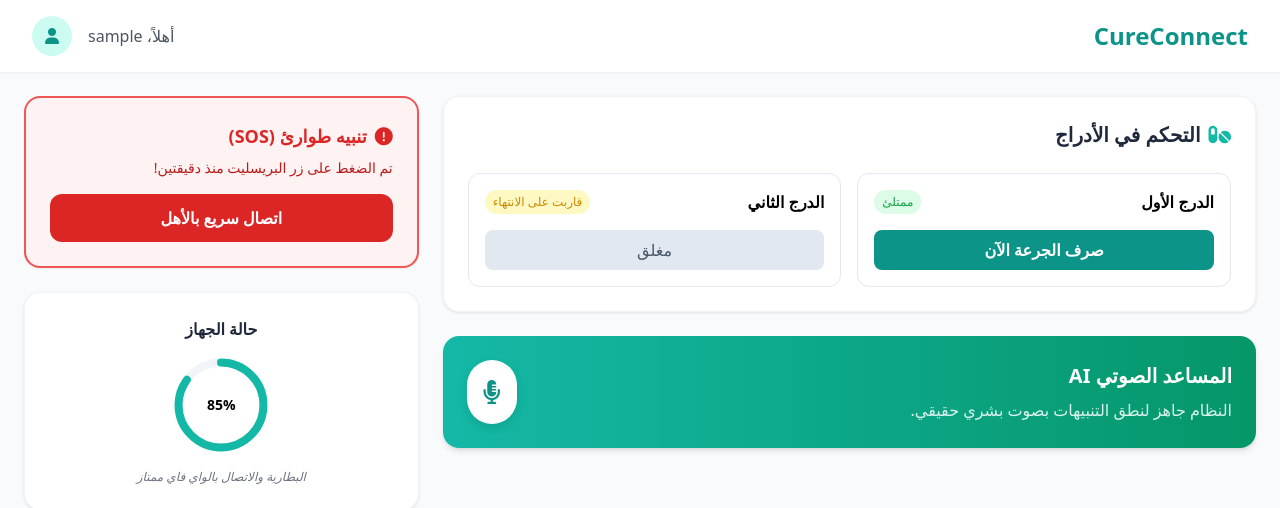
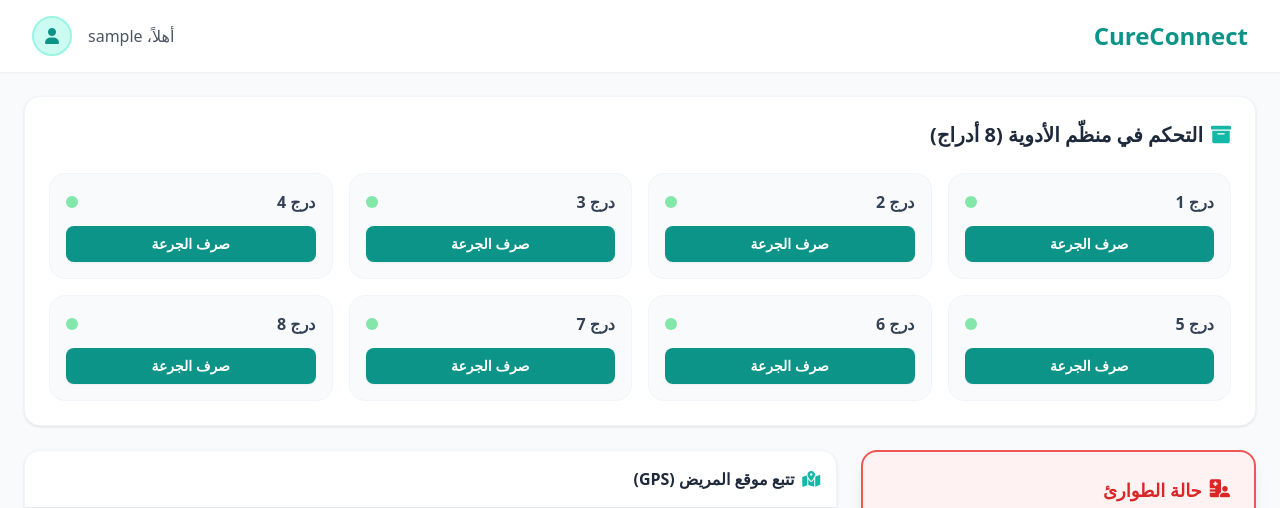
Before and after one commit to moamentorky8/Cureconnect_software, a Flask app: template Web_App/templates/dashboard.html in a window 1280 px wide. Shown: the top 508 px of the page. Run offline with Flask 3, Linux system fonts and the light colour scheme; the template is opened without the code that fills it: most values are stand-ins (such as "Sample title", 1, 10 or a date in 2020); parts of the project's set-up code (start-up, migrations or seed data) failed here and were passed over; some libraries are stand-ins or nearby versions; grey boxes are pictures that could not be loaded.

Commit message:
Update dashboard.html

```diff
--- a/Web_App/templates/dashboard.html
+++ b/Web_App/templates/dashboard.html
@@ -3,89 +3,115 @@
 <head>
     <meta charset="UTF-8">
     <meta name="viewport" content="width=device-width, initial-scale=1.0">
-    <title>CureConnect - لوحة التحكم</title>
+    <title>CureConnect - لوحة التحكم المتكاملة</title>
     <script src="https://cdn.tailwindcss.com"></script>
     <link rel="stylesheet" href="https://cdnjs.cloudflare.com/ajax/libs/font-awesome/6.0.0/css/all.min.css">
     <link rel="stylesheet" href="{{ url_for('static', filename='css/style.css') }}">
 </head>
 <body class="bg-slate-50 font-sans">
 
-    <nav class="bg-white shadow-sm py-4 px-8 flex justify-between items-center">
+    <nav class="bg-white shadow-sm py-4 px-8 flex justify-between items-center sticky top-0 z-50">
         <div class="flex items-center gap-3">
             <h1 class="text-2xl font-bold text-teal-600">CureConnect</h1>
         </div>
         <div class="flex items-center gap-4">
             <span class="text-gray-600 font-medium">أهلاً، {{ user_name }}</span>
-            <div class="user-avatar-icon w-10 h-10 bg-teal-100 rounded-full flex items-center justify-center text-teal-600">
+            <div class="user-avatar-icon w-10 h-10 bg-teal-100 rounded-full flex items-center justify-center text-teal-600 border-2 border-teal-200">
                 <i class="fa-solid fa-user"></i>
             </div>
         </div>
     </nav>
 
-    <div class="max-w-7xl mx-auto p-6 grid grid-cols-1 lg:grid-cols-3 gap-6">
+    <main class="max-w-7xl mx-auto p-4 md:p-6 space-y-6">
 
-        <div class="lg:col-span-2 space-y-6">
         <div class="stat-card">
             <h3 class="text-xl font-bold mb-6 flex items-center gap-2 text-slate-800">
-                    <i class="fa-solid fa-pills text-teal-500"></i> التحكم في الأدراج
+                <i class="fa-solid fa-box-archive text-teal-500"></i> التحكم في منظّم الأدوية (8 أدراج)
             </h3>
-                <div class="grid grid-cols-1 md:grid-cols-2 gap-4">
-                    <div class="drawer-box p-4 border border-slate-200 rounded-xl hover:border-teal-400 transition">
-                        <div class="flex justify-between items-center mb-4">
-                            <span class="font-bold">الدرج الأول</span>
-                            <span class="status-pill px-2 py-1 bg-green-100 text-green-600 text-xs rounded-full">ممتلئ</span>
+            <div class="grid grid-cols-2 md:grid-cols-4 gap-4">
+                {% for i in range(1, 9) %}
+                <div class="drawer-box p-4 border border-slate-100 rounded-2xl bg-slate-50 hover:bg-white hover:shadow-md transition-all group">
+                    <div class="flex justify-between items-center mb-3">
+                        <span class="font-bold text-slate-700">درج {{ i }}</span>
+                        <div class="w-3 h-3 rounded-full bg-green-400 animate-pulse"></div>
                     </div>
-                        <button class="btn-primary w-full py-2">صرف الجرعة الآن</button>
+                    <button onclick="dispenseMedicine({{ i }})" class="btn-primary w-full py-2 text-sm shadow-sm group-hover:scale-105 transition-transform">
+                        صرف الجرعة
+                    </button>
                 </div>
-                    <div class="drawer-box p-4 border border-slate-200 rounded-xl hover:border-teal-400 transition">
-                        <div class="flex justify-between items-center mb-4">
-                            <span class="font-bold">الدرج الثاني</span>
-                            <span class="status-pill px-2 py-1 bg-yellow-100 text-yellow-600 text-xs rounded-full">قاربت على الانتهاء</span>
+                {% endfor %}
             </div>
-                        <button class="w-full bg-slate-200 text-slate-600 py-2 rounded-lg cursor-not-allowed">مغلق</button>
+        </div>
+
+        <div class="grid grid-cols-1 lg:grid-cols-3 gap-6">
+
+            <div class="lg:col-span-1 space-y-6">
+                <div class="sos-card p-6 rounded-2xl shadow-lg border-2 border-red-100">
+                    <h3 class="text-red-600 font-bold text-lg mb-2 flex items-center gap-2">
+                        <i class="fa-solid fa-hospital-user animate-bounce"></i> حالة الطوارئ
+                    </h3>
+                    <p class="text-slate-600 mb-4 text-sm leading-relaxed">عند ضغط المريض على البريسليت، سيتم تفعيل التنبيه والاتصال بالأهل فوراً.</p>
+                    <button class="w-full bg-red-600 text-white py-4 rounded-xl font-bold hover:bg-red-700 transition shadow-lg flex items-center justify-center gap-2">
+                        <i class="fa-solid fa-phone"></i> اتصال سريع بالأهل
+                    </button>
+                </div>
+
+                <div class="stat-card">
+                    <h3 class="font-bold text-slate-800 mb-4 flex items-center gap-2">
+                        <i class="fa-solid fa-address-card text-teal-500"></i> بيانات المريض
+                    </h3>
+                    <div class="space-y-4">
+                        <div class="flex justify-between border-b pb-2">
+                            <span class="text-gray-500">الاسم:</span>
+                            <span class="font-medium">{{ user_name }}</span>
+                        </div>
+                        <div class="flex justify-between border-b pb-2">
+                            <span class="text-gray-500">العمر:</span>
+                            <span class="font-medium">65 عاماً</span>
+                        </div>
+                        <div class="flex justify-between border-b pb-2">
+                            <span class="text-gray-500">فصيلة الدم:</span>
+                            <span class="font-bold text-red-500">O+</span>
+                        </div>
+                        <div class="flex justify-between">
+                            <span class="text-gray-500">حالات مزمنة:</span>
+                            <span class="text-xs bg-teal-50 text-teal-700 px-2 py-1 rounded">السكري / الضغط</span>
+                        </div>
                     </div>
                 </div>
             </div>
 
-            <div class="bg-gradient-to-r from-teal-500 to-emerald-600 p-6 rounded-2xl shadow-md text-white">
+            <div class="lg:col-span-2 space-y-6">
+                <div class="stat-card p-0 overflow-hidden min-h-[400px] flex flex-col">
+                    <div class="p-4 border-b">
+                        <h3 class="font-bold text-slate-800 flex items-center gap-2">
+                            <i class="fa-solid fa-map-location-dot text-teal-500"></i> تتبع موقع المريض (GPS)
+                        </h3>
+                    </div>
+                    <div class="flex-grow bg-slate-200">
+                        <iframe
+                            src="https://www.google.com/maps/embed?pb=!1m18!1m12!1m3!1d3412.3564!2d29.918!3d31.215"
+                            width="100%" height="400" style="border:0;" allowfullscreen="" loading="lazy">
+                        </iframe>
+                    </div>
+                </div>
+
+                <div class="bg-gradient-to-r from-teal-600 to-teal-400 p-6 rounded-2xl shadow-md text-white">
                     <div class="flex justify-between items-center">
                         <div>
-                        <h3 class="text-xl font-bold mb-2">المساعد الصوتي AI</h3>
-                        <p class="text-teal-50 Richmond-light">النظام جاهز لنطق التنبيهات بصوت بشري حقيقي.</p>
+                            <h3 class="text-xl font-bold mb-1">المساعد الصوتي الذكي</h3>
+                            <p class="text-teal-50 text-sm">التنبيهات الصوتية مفعلة لضمان استلام الدواء في موعده.</p>
                         </div>
-                    <button class="ai-mic-btn">
-                        <i class="fa-solid fa-microphone-lines text-2xl"></i>
+                        <button class="ai-mic-btn bg-white text-teal-600 p-4 rounded-full shadow-xl hover:scale-110 transition active:scale-95">
+                            <i class="fa-solid fa-volume-high text-2xl"></i>
                         </button>
                     </div>
                 </div>
             </div>
 
-        <div class="space-y-6">
-            <div class="sos-card p-6 rounded-2xl shadow-sm">
-                <h3 class="text-red-600 font-bold text-lg mb-2 flex items-center gap-2">
-                    <i class="fa-solid fa-circle-exclamation"></i> تنبيه طوارئ (SOS)
-                </h3>
-                <p class="text-red-700 mb-4 text-sm">تم الضغط على زر البريسليت منذ دقيقتين!</p>
-                <button class="w-full bg-red-600 text-white py-3 rounded-xl font-bold hover:bg-red-700 transition">
-                    اتصال سريع بالأهل
-                </button>
         </div>
+    </main>
 
-            <div class="stat-card">
-                <h3 class="font-bold text-slate-800 mb-4 text-center">حالة الجهاز</h3>
-                <div class="flex justify-center mb-4">
-                    <div class="relative w-24 h-24">
-                        <svg class="w-full h-full" viewBox="0 0 36 36">
-                            <path class="text-slate-100" stroke-width="3" stroke="currentColor" fill="none" d="M18 2.0845 a 15.9155 15.9155 0 0 1 0 31.831 a 15.9155 15.9155 0 0 1 0 -31.831" />
-                            <path class="text-teal-500" stroke-width="3" stroke-dasharray="85, 100" stroke-linecap="round" stroke="currentColor" fill="none" d="M18 2.0845 a 15.9155 15.9155 0 0 1 0 31.831 a 15.9155 15.9155 0 0 1 0 -31.831" />
-                        </svg>
-                        <span class="absolute top-1/2 left-1/2 -translate-x-1/2 -translate-y-1/2 text-sm font-bold">85%</span>
-                    </div>
-                </div>
-                <p class="text-xs text-center text-gray-500 italic">البطارية والاتصال بالواي فاي ممتاز</p>
-            </div>
-        </div>
-    </div>
-
+    <script src="{{ url_for('static', filename='js/script.js') }}"></script>
 </body>
 </html>
```
Lines whose indentation alone changed are shown as unchanged.
